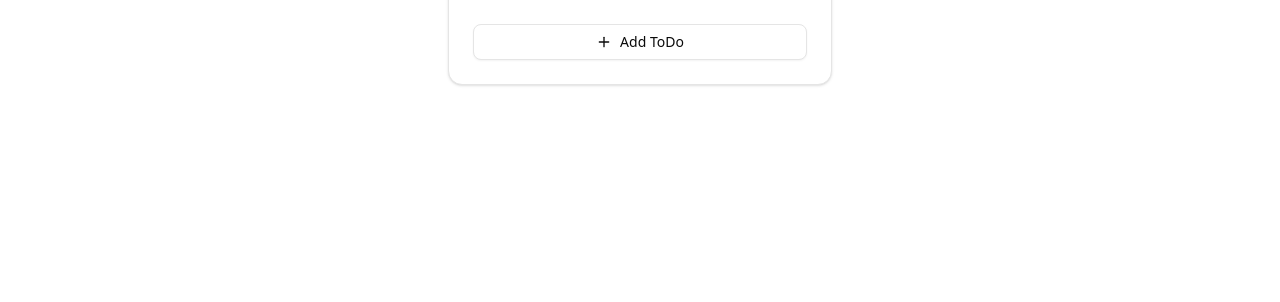
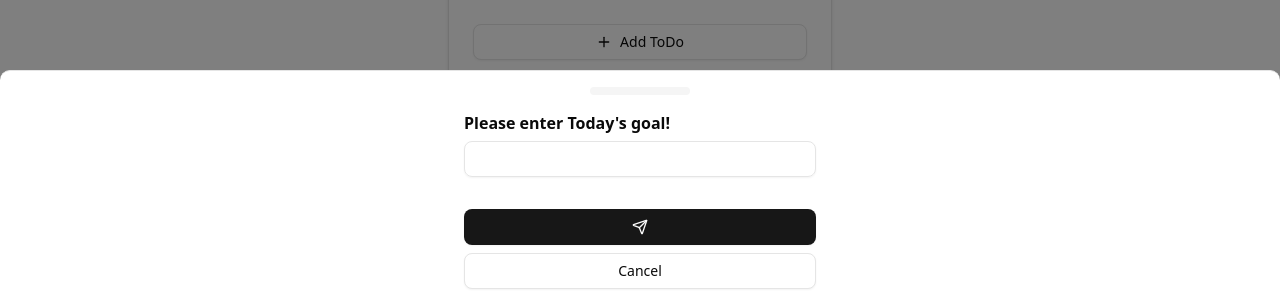
Before and after one commit to chan3785/2025-OSSCA-Next.js-team2, a Next.js app: page / in a window 1280 px wide. Both pictures are taken after a click on the button "Add ToDo". Shown: the part 495-797 px from the top of the page. Built offline with nearby package versions, Linux system fonts and the light colour scheme.

Commit message:
feat(todo): 할 일 추가를 위한 드로어 컴포넌트 구현
- AddToDoDrawer 컴포넌트 생성

- Vaul 드로어 UI 컴포넌트 추가

- 할 일 추가 버튼에 드로어 기능 통합

```diff
--- a/package.json
+++ b/package.json
@@ -19,7 +19,8 @@
     "next": "15.3.2",
     "react": "^19.0.0",
     "react-dom": "^19.0.0",
-    "tailwind-merge": "^3.3.0"
+    "tailwind-merge": "^3.3.0",
+    "vaul": "^1.1.2"
   },
   "devDependencies": {
     "@eslint/eslintrc": "^3",
--- /dev/null
+++ b/src/components/src/main/AddToDoDrawer.tsx
@@ -0,0 +1,43 @@
+"use client";
+
+import * as React from "react";
+
+import { Button } from "@/components/ui/button";
+import {
+  Drawer,
+  DrawerClose,
+  DrawerContent,
+  DrawerDescription,
+  DrawerFooter,
+  DrawerHeader,
+  DrawerTitle,
+  DrawerTrigger,
+} from "@/components/ui/drawer";
+import { Input } from "@/components/ui/input";
+import { Send } from "lucide-react";
+
+export function AddToDoDrawer({ children }: { children: React.ReactNode }) {
+  return (
+    <Drawer>
+      <DrawerTrigger asChild>{children}</DrawerTrigger>
+      <DrawerContent>
+        <div className="mx-auto w-full max-w-sm">
+          <DrawerHeader>
+            <DrawerTitle>{`Please enter Today's goal!`}</DrawerTitle>
+            <DrawerDescription>
+              <Input />
+            </DrawerDescription>
+          </DrawerHeader>
+          <DrawerFooter>
+            <Button>
+              <Send />
+            </Button>
+            <DrawerClose asChild>
+              <Button variant="outline">Cancel</Button>
+            </DrawerClose>
+          </DrawerFooter>
+        </div>
+      </DrawerContent>
+    </Drawer>
+  );
+}
--- a/src/components/src/main/ToDoDashboad.tsx
+++ b/src/components/src/main/ToDoDashboad.tsx
@@ -9,6 +9,7 @@ import {
 } from "@/components/ui/card";
 import { Plus } from "lucide-react";
 import ToDoTask from "./ToDoTask";
+import { AddToDoDrawer } from "./AddToDoDrawer";
 
 export interface Task {
   id: string;
@@ -57,9 +58,11 @@ export default function ToDoListsDashboard() {
         )}
       </CardContent>
       <CardFooter className="flex-col mt-5">
-        <Button variant="outline" className="w-full">
-          <Plus /> Add ToDo
-        </Button>
+        <AddToDoDrawer>
+          <Button variant="outline" className="w-full">
+            <Plus /> Add ToDo
+          </Button>
+        </AddToDoDrawer>
       </CardFooter>
     </Card>
   );
--- /dev/null
+++ b/src/components/ui/drawer.tsx
@@ -0,0 +1,132 @@
+"use client";
+
+import * as React from "react";
+import { Drawer as DrawerPrimitive } from "vaul";
+
+import { cn } from "@/lib/utils";
+
+function Drawer({
+  ...props
+}: React.ComponentProps<typeof DrawerPrimitive.Root>) {
+  return <DrawerPrimitive.Root data-slot="drawer" {...props} />;
+}
+
+function DrawerTrigger({
+  ...props
+}: React.ComponentProps<typeof DrawerPrimitive.Trigger>) {
+  return <DrawerPrimitive.Trigger data-slot="drawer-trigger" {...props} />;
+}
+
+function DrawerPortal({
+  ...props
+}: React.ComponentProps<typeof DrawerPrimitive.Portal>) {
+  return <DrawerPrimitive.Portal data-slot="drawer-portal" {...props} />;
+}
+
+function DrawerClose({
+  ...props
+}: React.ComponentProps<typeof DrawerPrimitive.Close>) {
+  return <DrawerPrimitive.Close data-slot="drawer-close" {...props} />;
+}
+
+function DrawerOverlay({
+  className,
+  ...props
+}: React.ComponentProps<typeof DrawerPrimitive.Overlay>) {
+  return (
+    <DrawerPrimitive.Overlay
+      data-slot="drawer-overlay"
+      className={cn(
+        "data-[state=open]:animate-in data-[state=closed]:animate-out data-[state=closed]:fade-out-0 data-[state=open]:fade-in-0 fixed inset-0 z-50 bg-black/50",
+        className
+      )}
+      {...props}
+    />
+  );
+}
+
+function DrawerContent({
+  className,
+  children,
+  ...props
+}: React.ComponentProps<typeof DrawerPrimitive.Content>) {
+  return (
+    <DrawerPortal data-slot="drawer-portal">
+      <DrawerOverlay />
+      <DrawerPrimitive.Content
+        data-slot="drawer-content"
+        className={cn(
+          "group/drawer-content bg-background fixed z-50 flex h-auto flex-col",
+          "data-[vaul-drawer-direction=top]:inset-x-0 data-[vaul-drawer-direction=top]:top-0 data-[vaul-drawer-direction=top]:mb-24 data-[vaul-drawer-direction=top]:max-h-[80vh] data-[vaul-drawer-direction=top]:rounded-b-lg data-[vaul-drawer-direction=top]:border-b",
+          "data-[vaul-drawer-direction=bottom]:inset-x-0 data-[vaul-drawer-direction=bottom]:bottom-0 data-[vaul-drawer-direction=bottom]:mt-24 data-[vaul-drawer-direction=bottom]:max-h-[80vh] data-[vaul-drawer-direction=bottom]:rounded-t-lg data-[vaul-drawer-direction=bottom]:border-t",
+          "data-[vaul-drawer-direction=right]:inset-y-0 data-[vaul-drawer-direction=right]:right-0 data-[vaul-drawer-direction=right]:w-3/4 data-[vaul-drawer-direction=right]:border-l data-[vaul-drawer-direction=right]:sm:max-w-sm",
+          "data-[vaul-drawer-direction=left]:inset-y-0 data-[vaul-drawer-direction=left]:left-0 data-[vaul-drawer-direction=left]:w-3/4 data-[vaul-drawer-direction=left]:border-r data-[vaul-drawer-direction=left]:sm:max-w-sm",
+          className
+        )}
+        {...props}
+      >
+        <div className="bg-muted mx-auto mt-4 hidden h-2 w-[100px] shrink-0 rounded-full group-data-[vaul-drawer-direction=bottom]/drawer-content:block" />
+        {children}
+      </DrawerPrimitive.Content>
+    </DrawerPortal>
+  );
+}
+
+function DrawerHeader({ className, ...props }: React.ComponentProps<"div">) {
+  return (
+    <div
+      data-slot="drawer-header"
+      className={cn("flex flex-col gap-1.5 p-4", className)}
+      {...props}
+    />
+  );
+}
+
+function DrawerFooter({ className, ...props }: React.ComponentProps<"div">) {
+  return (
+    <div
+      data-slot="drawer-footer"
+      className={cn("mt-auto flex flex-col gap-2 p-4", className)}
+      {...props}
+    />
+  );
+}
+
+function DrawerTitle({
+  className,
+  ...props
+}: React.ComponentProps<typeof DrawerPrimitive.Title>) {
+  return (
+    <DrawerPrimitive.Title
+      data-slot="drawer-title"
+      className={cn("text-foreground font-semibold", className)}
+      {...props}
+    />
+  );
+}
+
+function DrawerDescription({
+  className,
+  ...props
+}: React.ComponentProps<typeof DrawerPrimitive.Description>) {
+  return (
+    <DrawerPrimitive.Description
+      data-slot="drawer-description"
+      className={cn("text-muted-foreground text-sm", className)}
+      {...props}
+    />
+  );
+}
+
+export {
+  Drawer,
+  DrawerPortal,
+  DrawerOverlay,
+  DrawerTrigger,
+  DrawerClose,
+  DrawerContent,
+  DrawerHeader,
+  DrawerFooter,
+  DrawerTitle,
+  DrawerDescription,
+};
```
Also changed, not shown: 1 other file (tests, documents, lock files or other folders).
